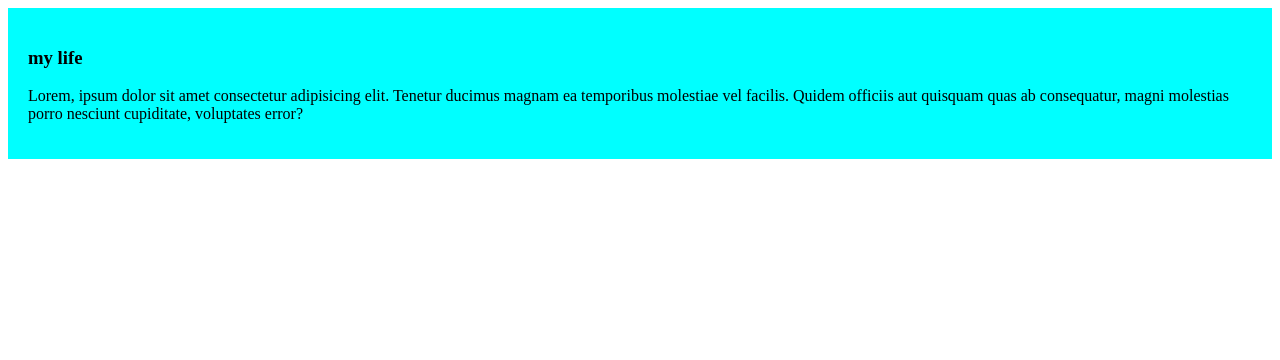
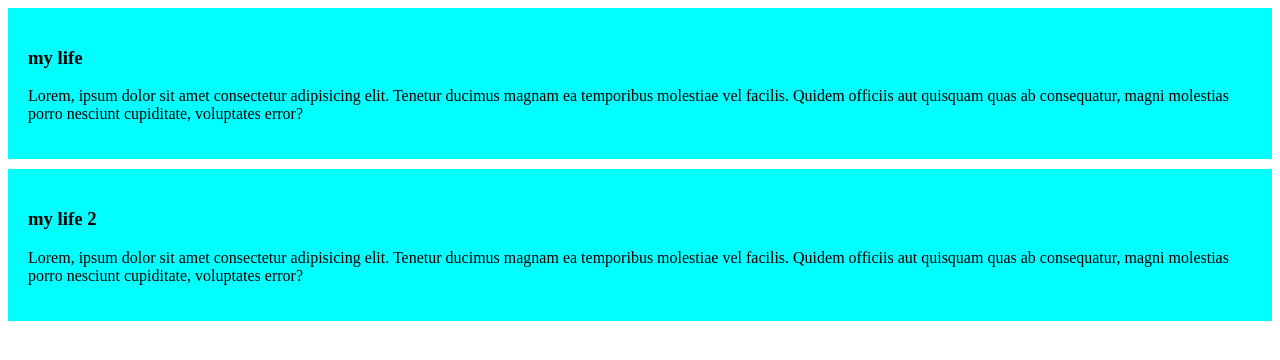
Before and after one commit to alam0200/my-2nd-project, a plain HTML site: page index.html in a window 1280 px wide. Drawn offline with Linux system fonts and the light colour scheme.

Commit message:
my latest work

```diff
--- a/index.html
+++ b/index.html
@@ -11,5 +11,9 @@
         <h3>my life</h3>
         <p>Lorem, ipsum dolor sit amet consectetur adipisicing elit. Tenetur ducimus magnam ea temporibus molestiae vel facilis. Quidem officiis aut quisquam quas ab consequatur, magni molestias porro nesciunt cupiditate, voluptates error?</p>
     </div>
+    <div>
+        <h3>my life 2</h3>
+        <p>Lorem, ipsum dolor sit amet consectetur adipisicing elit. Tenetur ducimus magnam ea temporibus molestiae vel facilis. Quidem officiis aut quisquam quas ab consequatur, magni molestias porro nesciunt cupiditate, voluptates error?</p>
+    </div>
 </body>
 </html>
--- a/style/blog.css
+++ b/style/blog.css
@@ -1,4 +1,5 @@
 div{
     background-color: aqua;
     padding: 20px;
+    margin-bottom: 10px;
 }
```
